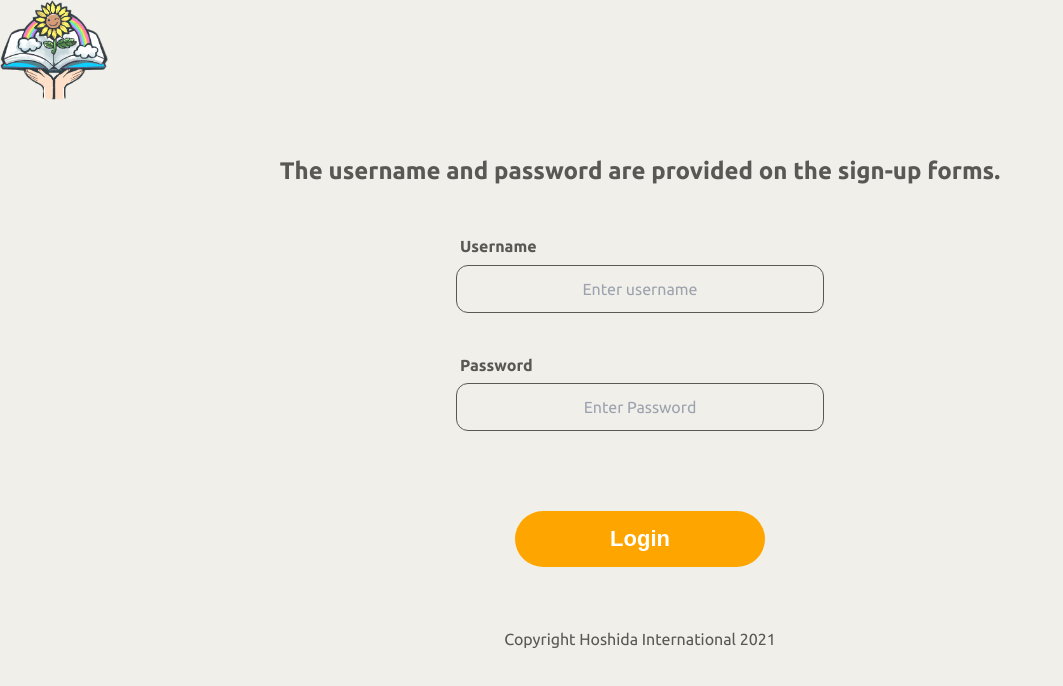
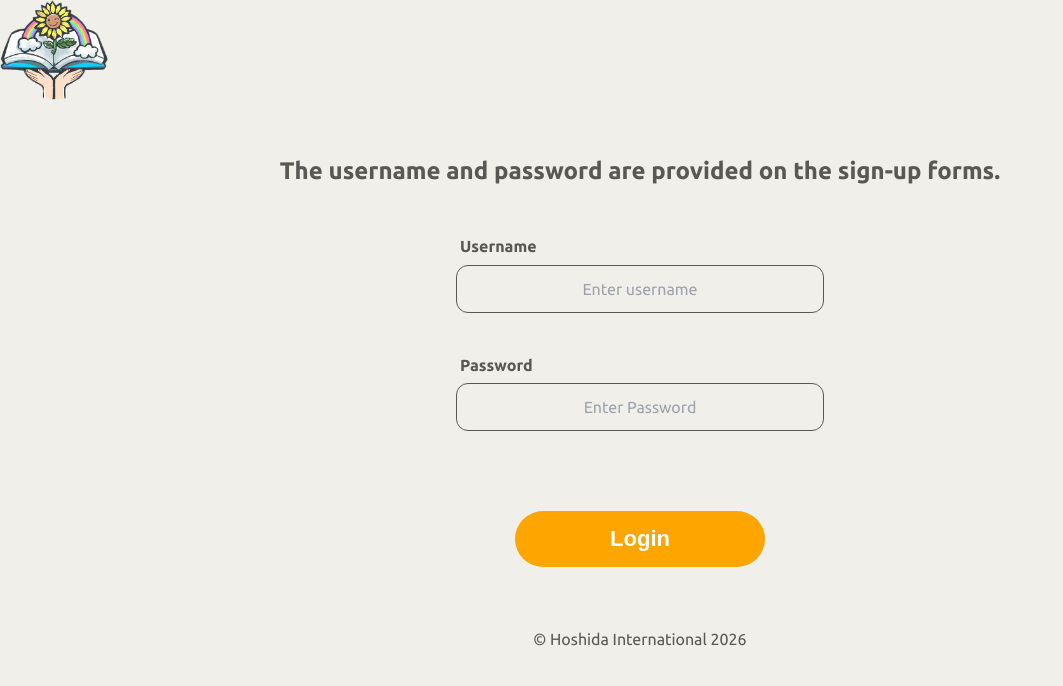
Before and after one commit to MatthewRSouth/dispatch-app, a React (Vite) app: page / in a window 1280 px wide. Shown: the top 686 px of the page, without its empty margins (0-1063 px from the left). Built offline with nearby package versions, Linux system fonts and the light colour scheme; a web font is replaced by a local one.

Commit message:
fixed copyright mark

```diff
--- a/src/components/Footer.jsx
+++ b/src/components/Footer.jsx
@@ -1,7 +1,7 @@
 export default function Footer() {
     return (
         <footer>
-            <div className="footer">Copyright Hoshida International 2021</div>
+            <div className="footer">© Hoshida International 2026</div>
         </footer>
     );
 }
```
